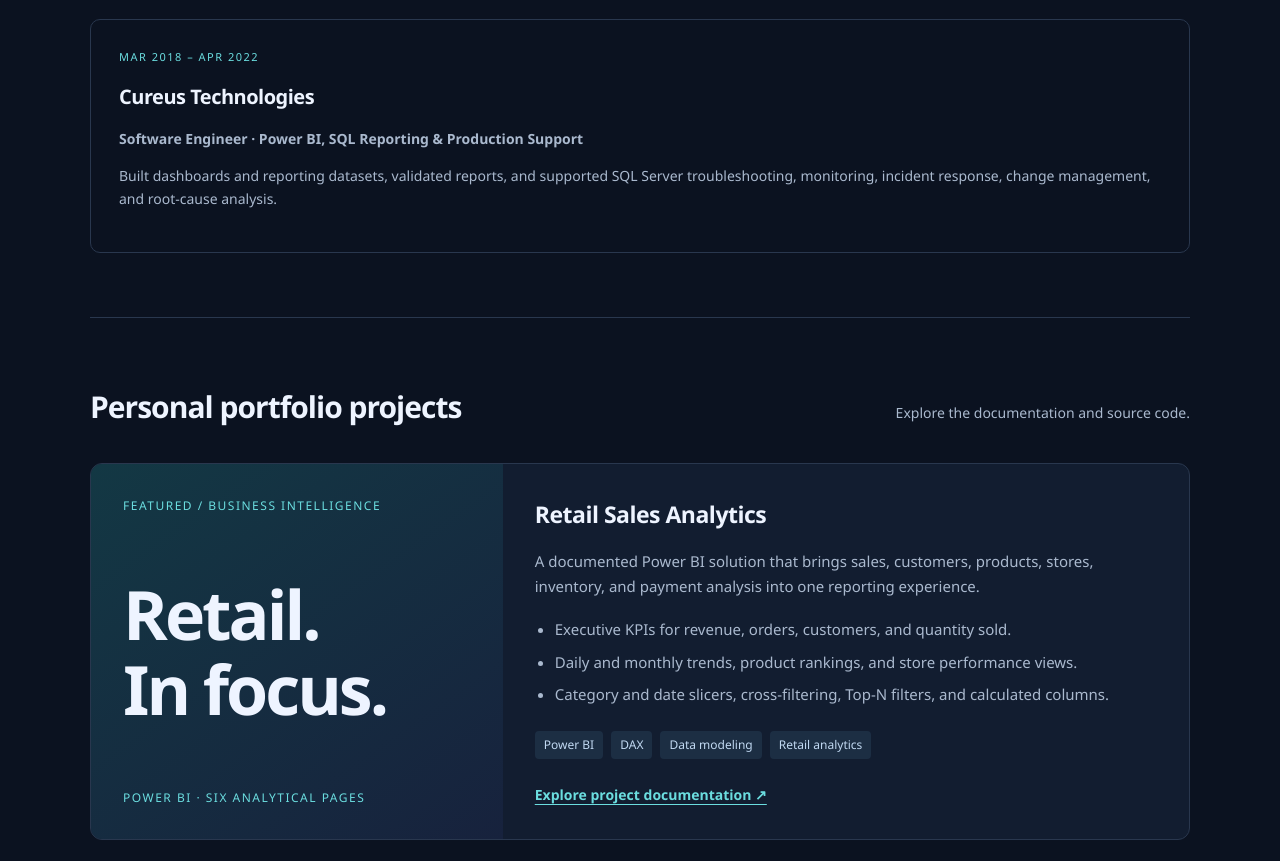
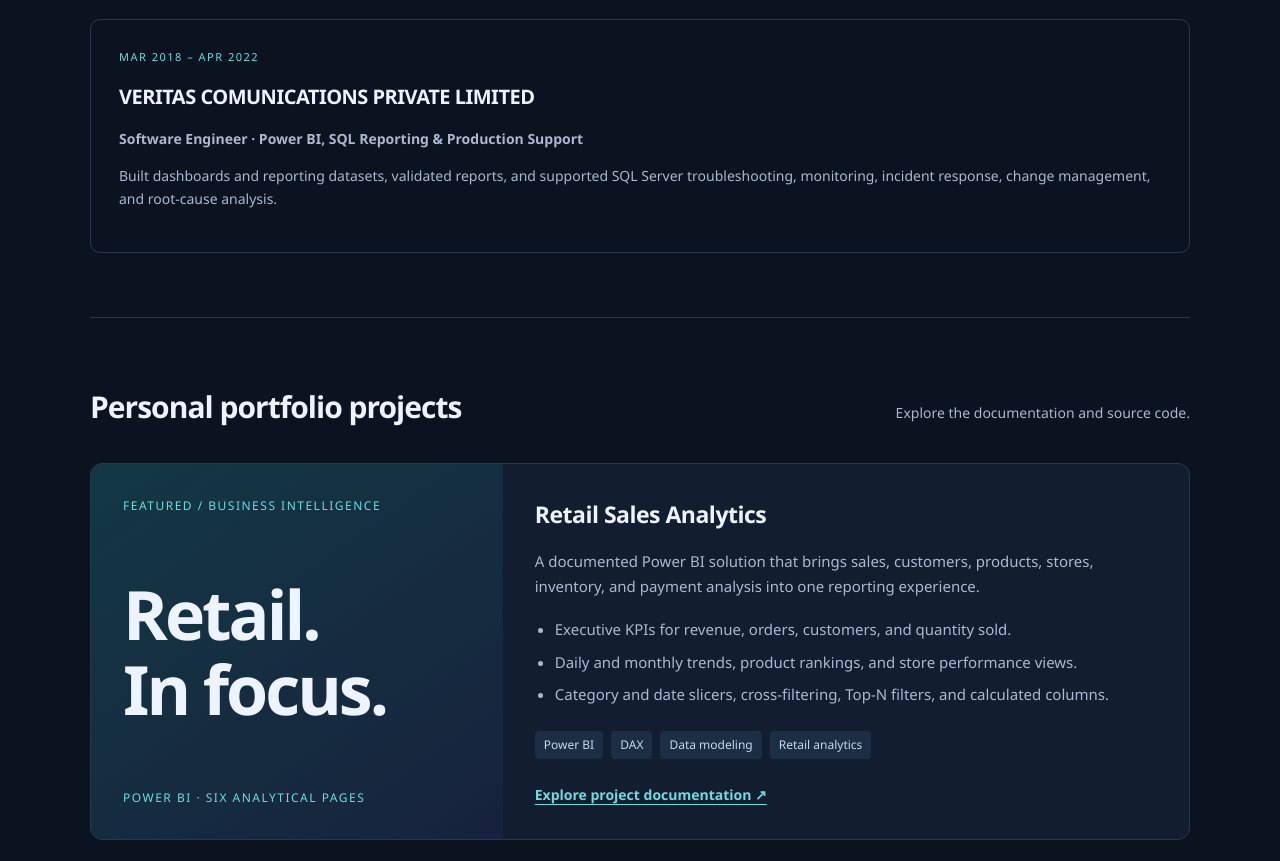
Before and after one commit to atchyut96379/My_Portfolio, a plain HTML site: page index.html in a window 1280 px wide. Shown: the part 1550-2411 px from the top of the page. Drawn offline with Linux system fonts and the light colour scheme.

Commit message:
Correct Veritas employer name in portfolio and resumes

```diff
--- a/index.html
+++ b/index.html
@@ -29,7 +29,7 @@
       <div class="section-head"><h2 id="experience-title">Professional experience</h2><p>Enterprise data platforms, pipelines, and reporting.</p></div>
       <article class="tile"><div class="label">Apr 2025 – Present · Senior Associate</div><h3>Cognizant Technology Solutions India</h3><p><strong>Mortgage risk &amp; hedging analytics · Jan 2026 – Present</strong></p><p>Develop and support Python/Dagster asset-based pipelines within an orchestration platform covering 50+ analytics jobs. Work includes market-data ingestion, SQL Server integration, hybrid AWS EKS and Windows execution, fixture-based pytest tests, release validation, and production stabilization.</p><p><strong>People Platform &amp; ESG · Apr – Dec 2025</strong></p><p>Developed and supported Azure ingestion and ETL/ELT workflows using ADF, ADLS Gen2, Databricks, PySpark, Delta Lake, and Azure SQL. Collaborated on data quality, troubleshooting, and downstream reporting.</p><div class="tags"><span class="tag">Azure</span><span class="tag">Dagster</span><span class="tag">Python</span><span class="tag">PySpark</span><span class="tag">CI/CD</span></div></article>
       <div class="secondary"><article class="tile"><div class="label">Jan 2023 – Mar 2025</div><h3>Hexagon R&amp;D India</h3><p><strong>Senior Software Developer · Data Engineering</strong></p><p>Built and maintained Python, PySpark, and SQL workflows for mining operational data. Worked with BigQuery, Cloud Storage, Dataproc, and Airflow on cloud migration, validation, reconciliation, and production support.</p></article><article class="tile"><div class="label">Apr 2022 – Jan 2023</div><h3>Smartek21</h3><p><strong>Senior Software Engineer · Data &amp; Power BI</strong></p><p>Developed ingestion and transformation workflows for telecom reporting, BigQuery models, and Power BI dashboards with DAX. Worked on Airflow scheduling, incremental loads, dataset refresh, and row-level security.</p></article></div>
-      <article class="tile" style="margin-top:22px"><div class="label">Mar 2018 – Apr 2022</div><h3>Cureus Technologies</h3><p><strong>Software Engineer · Power BI, SQL Reporting &amp; Production Support</strong></p><p>Built dashboards and reporting datasets, validated reports, and supported SQL Server troubleshooting, monitoring, incident response, change management, and root-cause analysis.</p></article>
+      <article class="tile" style="margin-top:22px"><div class="label">Mar 2018 – Apr 2022</div><h3>VERITAS COMUNICATIONS PRIVATE LIMITED</h3><p><strong>Software Engineer · Power BI, SQL Reporting &amp; Production Support</strong></p><p>Built dashboards and reporting datasets, validated reports, and supported SQL Server troubleshooting, monitoring, incident response, change management, and root-cause analysis.</p></article>
     </section>
     <section class="section" id="projects" aria-labelledby="projects-title">
       <div class="section-head"><h2 id="projects-title">Personal portfolio projects</h2><p>Explore the documentation and source code.</p></div>
```
Also changed, not shown: 2 other files.
